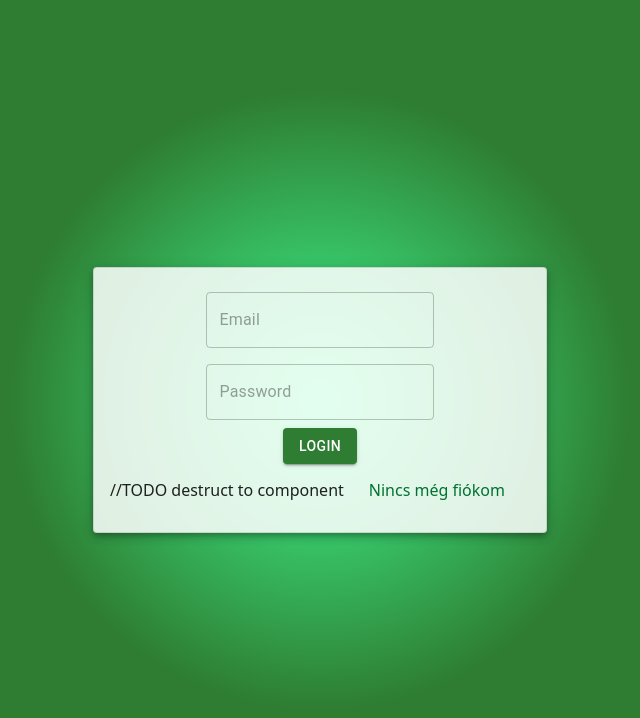
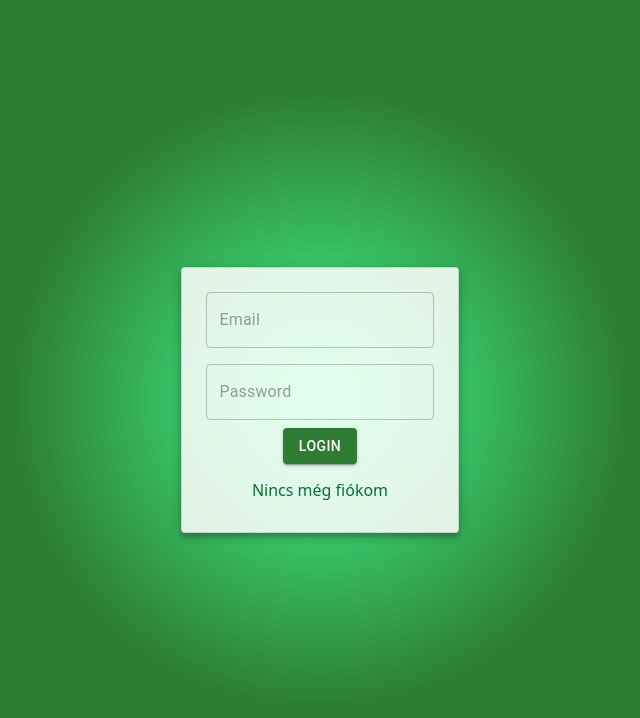
Before and after one commit to HiImZsofi/GreenRace, a React (Create React App) app in the folder client/: page /login in a window 1280 px wide. Shown: the top 718 px of the page, without its empty margins (320-960 px from the left). Built offline with nearby package versions, Linux system fonts and the light colour scheme.

Commit message:
Remove todo

```diff
--- a/client/src/Views/Login.tsx
+++ b/client/src/Views/Login.tsx
@@ -139,7 +139,6 @@ class Login extends React.Component<{}, UserLoginDto> {
 						type={{ inputType: "Login" }}
 						onClickHandler={this.loginHandler}
 					/>
-					//TODO destruct to component
 					<a href="./register" className="LRlink">
 						Nincs még fiókom
 					</a>
```
